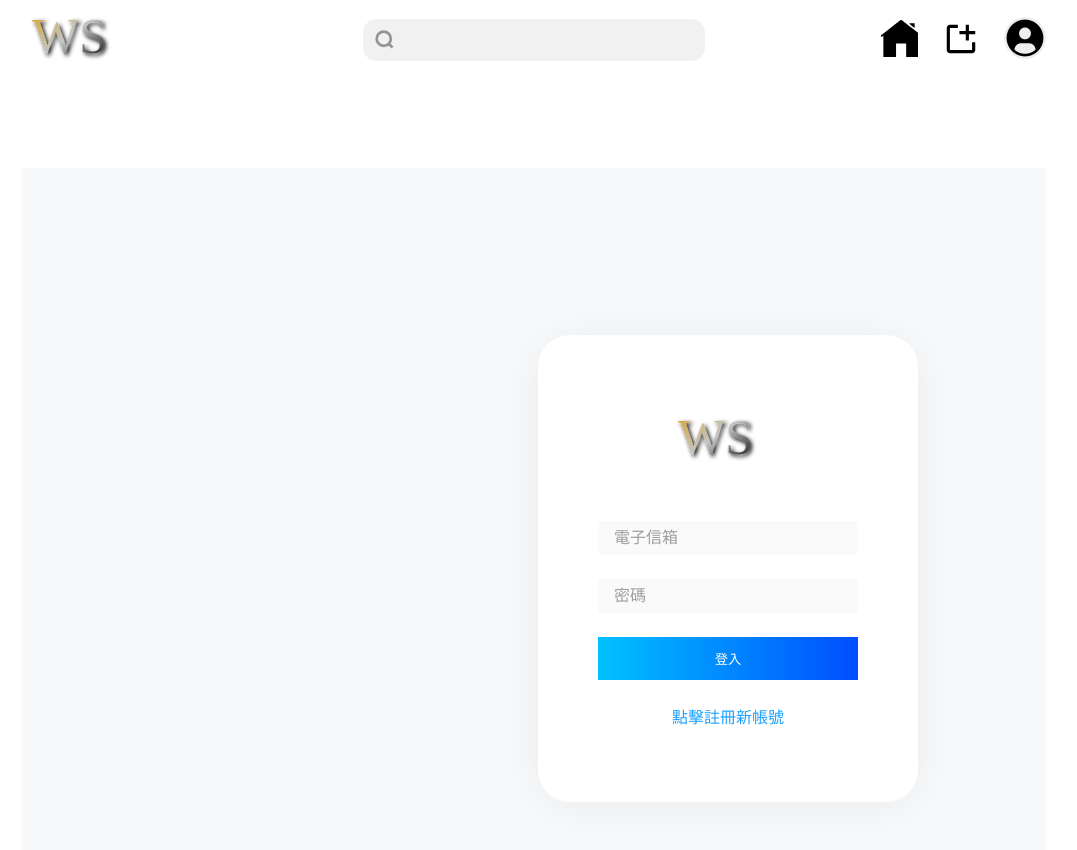
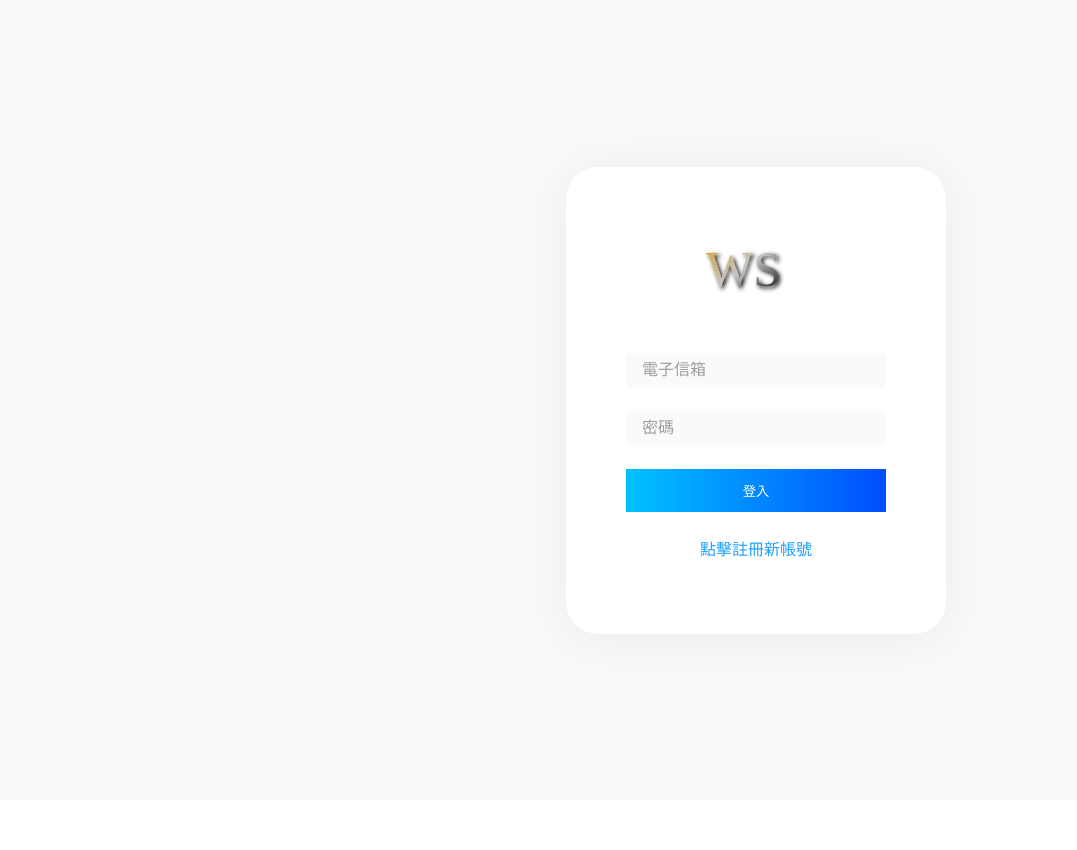
Before and after one commit to wayne23123/WaySnap, a Vue app in the folder frontend/: page /login in a window 1280 px wide. Shown: the top 850 px of the page, without its empty margins (106-1183 px from the left). After the commit the page ends 800 px from the top, so only its background shows below. Built offline with nearby package versions, Linux system fonts and the light colour scheme.

Commit message:
修正登入頁面的layout

```diff
--- a/frontend/src/App.vue
+++ b/frontend/src/App.vue
@@ -1,22 +1,31 @@
 <script setup>
+import { useRoute } from 'vue-router';
 import './assets/base.css';
 import NavBar from './components/NavBar.vue';
 import TheLayout from './components/TheLayout.vue';
+
+const route = useRoute();
 </script>
 
 <template>
-  <header class="header">
-    <NavBar></NavBar>
-  </header>
+  <div v-if="route.name !== 'login'">
+    <header class="header">
+      <NavBar></NavBar>
+    </header>
 
-  <TheLayout>
+    <TheLayout>
+      <router-view></router-view>
+    </TheLayout>
+  </div>
+
+  <div v-else>
     <router-view></router-view>
-  </TheLayout>
+  </div>
 </template>
 
 <style scoped>
 .header {
   height: 80px;
-  box-shadow: 0px 4px 24px rbga(0, 0, 0, 0.8);
+  box-shadow: 0px 4px 24px rgba(0, 0, 0, 0.8);
 }
 </style>
--- a/frontend/src/pages/LoginPage.vue
+++ b/frontend/src/pages/LoginPage.vue
@@ -1,3 +1,5 @@
+<script setup></script>
+
 <template>
   <div class="loginPage">
     <img src="" alt="" class="phoneImage" />
@@ -12,7 +14,7 @@
     </div>
   </div>
 </template>
-<script setup></script>
+
 <style scoped>
 .loginPage {
   display: grid;
```
